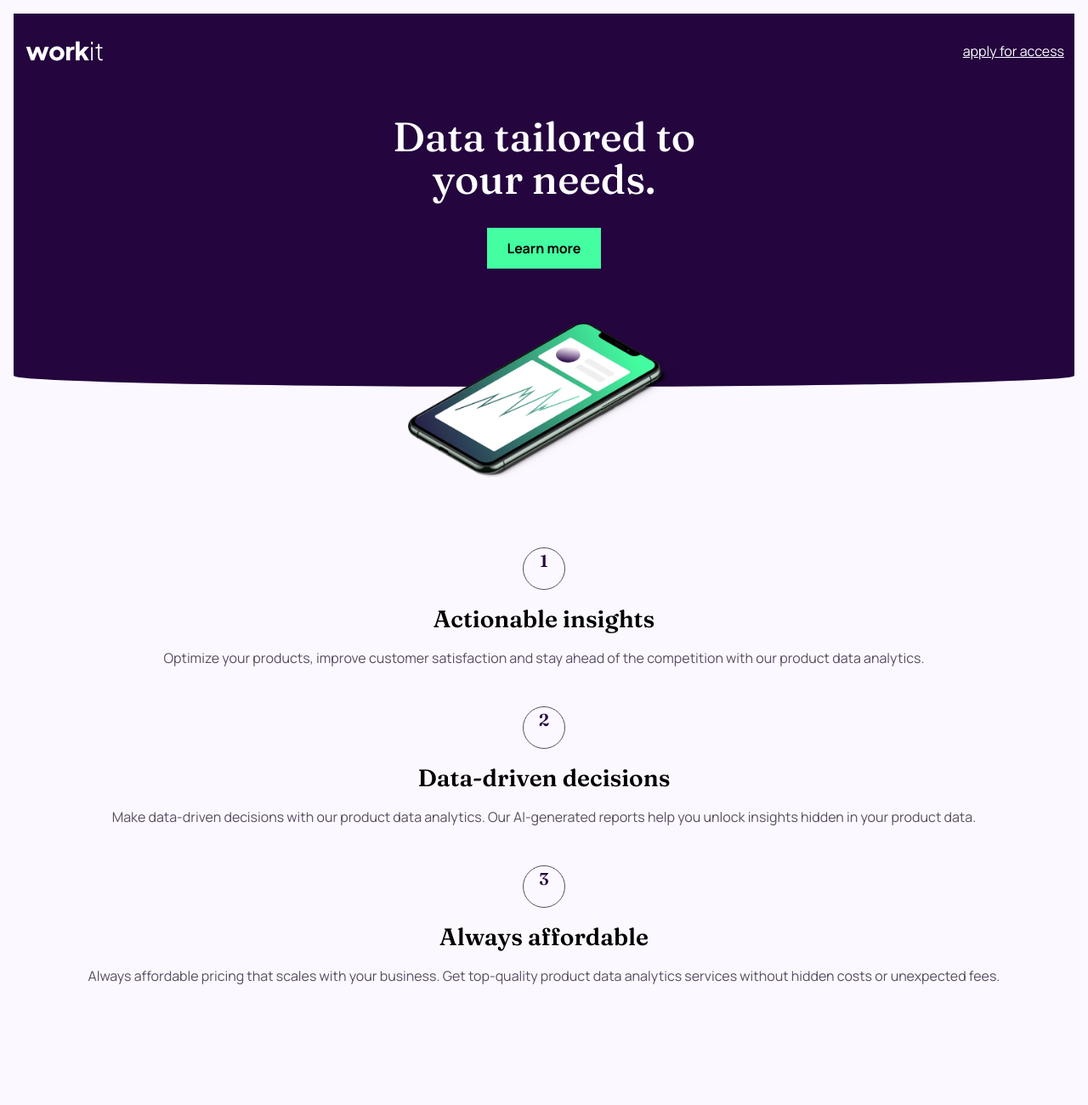
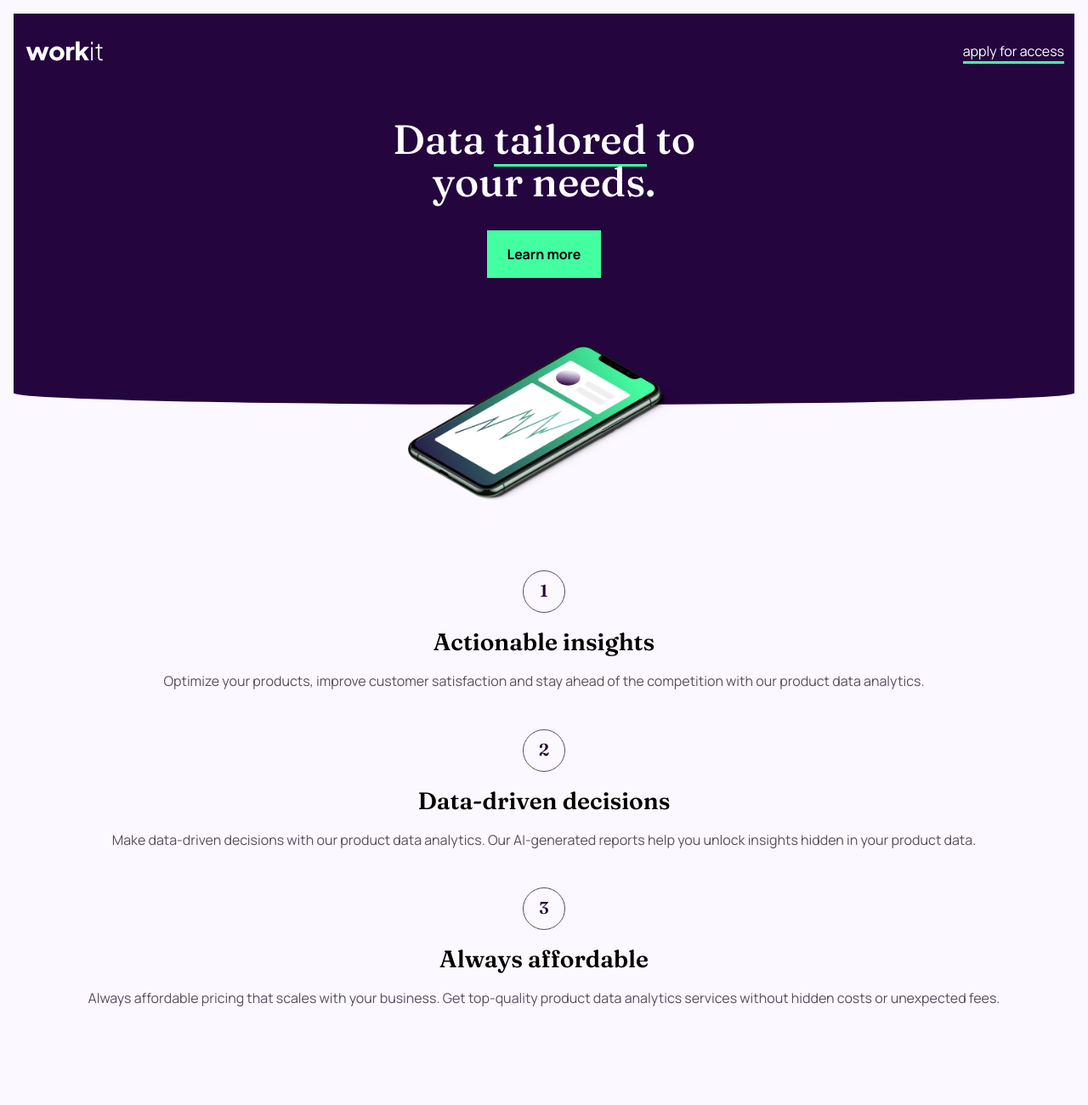
Before and after one commit to John-Davidson-8/fem-workit-landing-page, a plain HTML site: page index.html in a window 1280 px wide. Shown: the top 1300 px of the page at 85% size. Drawn offline with Linux system fonts and the light colour scheme.

Commit message:
edit center section and circle heading numbers

```diff
--- a/index.html
+++ b/index.html
@@ -31,12 +31,13 @@
           class="top-logo"
           alt=""
         />
-        <a class="top-cta">apply for access</a>
+        <a class="top-cta underline-colored">apply for access</a>
       </div>
       <div class="background"></div>
       <div class="title-column">
         <h1>
-          Data <span class="title-underline">tailored</span> to your needs.
+          Data
+          <span class="underline-colored">tailored</span> to your needs.
         </h1>
         <button class="btn explore-btn">Learn more</button>
         <img src="./reserved/assets/images/image-hero.webp" />
@@ -44,11 +45,13 @@
     </div>
     <!-- end of top container -->
 
-    <main class="section-center">
+    <main class="center-info section-center">
       <!-- information list -->
       <ul class="info">
         <li>
-          <div class="info-number">1</div>
+          <div class="info-number">
+            <p class="number">1</p>
+          </div>
           <h2 class="info-title">Actionable insights</h2>
           <p class="description">
             Optimize your products, improve customer satisfaction and stay ahead
@@ -56,7 +59,9 @@
           </p>
         </li>
         <li>
-          <div class="info-number">2</div>
+          <div class="info-number">
+            <p class="number">2</p>
+          </div>
           <h2 class="info-title">Data-driven decisions</h2>
           <p class="description">
             Make data-driven decisions with our product data analytics. Our
@@ -65,7 +70,9 @@
           </p>
         </li>
         <li>
-          <div class="info-number">3</div>
+          <div class="info-number">
+            <p class="number">3</p>
+          </div>
           <h2 class="info-title">Always affordable</h2>
           <p class="description">
             Always affordable pricing that scales with your business. Get
--- a/styles.css
+++ b/styles.css
@@ -141,10 +141,6 @@ img {
   width: 6rem;
   height: 1.53rem;
 }
-.top-cta {
-  color: var(--primary-white);
-  text-decoration: underline;
-}
 .top {
   display: flex;
   justify-content: space-between;
@@ -157,6 +153,12 @@ img {
 .top-cta {
   margin-top: 2rem;
   margin-right: 0.75rem;
+  color: var(--primary-white);
+  /* text-decoration: underline;
+  text-decoration-color: var(--primary-eucaplyptus); */
+}
+.underline-colored {
+  border-bottom: 3px solid var(--primary-eucaplyptus);
 }
 .title-column {
   display: flex;
@@ -175,12 +177,12 @@ h1 {
   font-weight: 500;
 }
 .btn {
-  padding: 0.75rem 1.5rem;
+  padding: 1rem 1.5rem;
   font-size: 1rem;
   background-color: var(--primary-eucaplyptus);
   font-weight: 700;
   border: none;
-  margin-bottom: 2rem;
+  margin-bottom: 3rem;
 }
 .info {
   display: flex;
@@ -226,3 +228,15 @@ h2 {
   text-align: center;
   color: var(--primary-davysGrey);
 }
+.number {
+  transform: translateY(25%);
+}
+.info-title {
+  font-size: 1.75rem;
+  font-weight: 600;
+  line-height: 2.25rem;
+  text-align: center;
+}
+.center-info {
+  background-color: var(--primary-ghostWhite);
+}
```
